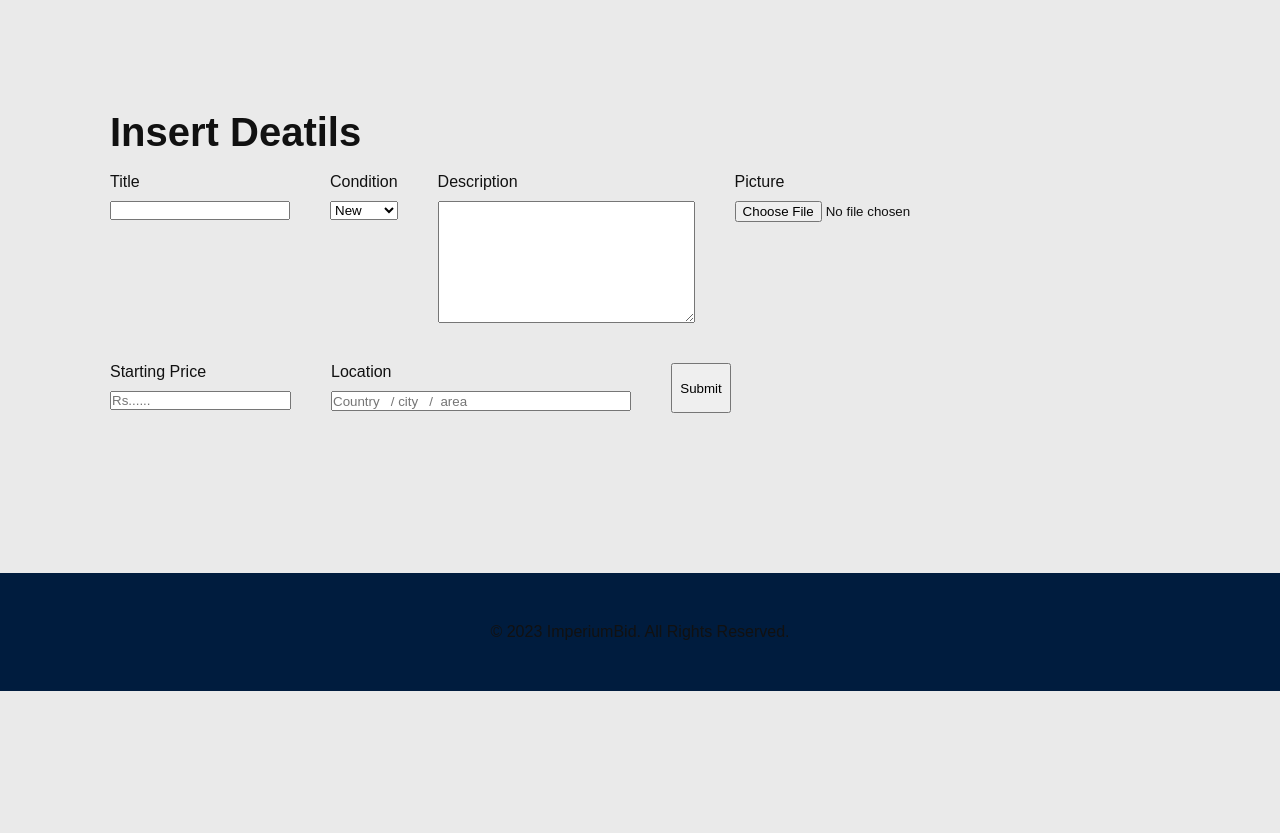
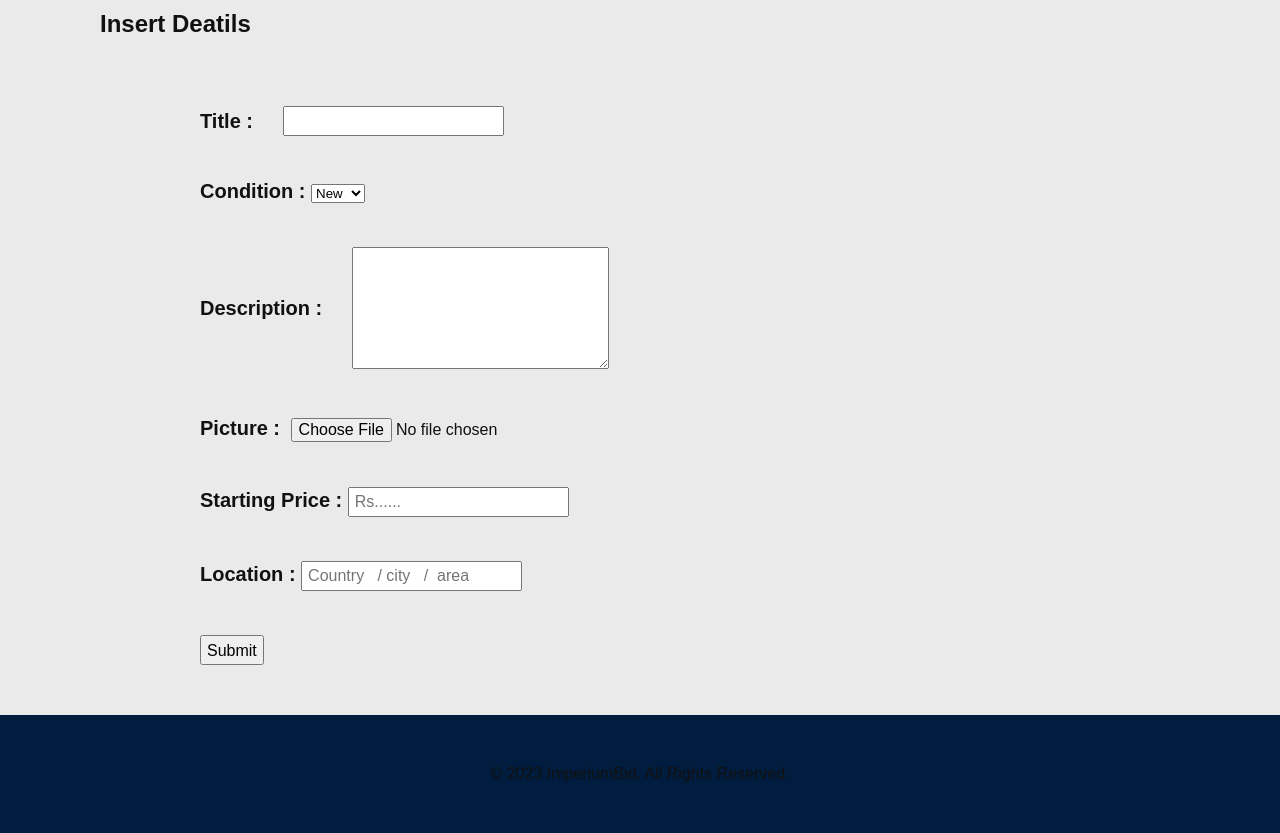
Before and after one commit to devrajoshi/BidBazaar-An-Online-Auction-Platform, a Django app: page /post/ in a window 1280 px wide. Shown: the part 78-911 px from the top of the page. Before the commit the page ends 769 px from the top, so only its background shows below. Run offline with Django 4.2, Linux system fonts and the light colour scheme.

Commit message:
`refac` : page to post item refactored

```diff
--- a/web/static/css/style.css
+++ b/web/static/css/style.css
@@ -151,6 +151,40 @@ main {
   height: 800px;
 }
 
+.item-details-title {
+  padding: 10px 0 50px 100px;
+}
+.post-item {
+  padding-left: 200px;
+
+  font-weight: bold;
+  font-size: 20px;
+
+  display: flex;
+}
+
+.post-item div {
+  margin-bottom: 2.2em;
+}
+
+.post-item input {
+  height: 30px;
+  padding: 5px;
+  font-size: 16px;
+}
+
+.post-item .item-title {
+  display: flex;
+  align-items: center;
+  gap: 30px;
+}
+
+.post-item .item-description {
+  display: flex;
+  align-items: center;
+  gap: 30px;
+}
+
 footer {
   padding: var(--padding-primary);
   text-align: center;
--- a/web/templates/post.html
+++ b/web/templates/post.html
@@ -2,39 +2,39 @@
 
 {% block body %}
 <!-- <main style="display: flex; justify-content: start; align-items: center;"> -->
-    <section style="padding: calc((100vh - 40px - 100px) / 6)">
-        <h2 style="font-size: 40px; text-align: top;">Insert Deatils</h2>
+    <section>
+        <h2 class="item-details-title">Insert Deatils</h2>
         <br>
-        <div style="display:flex;">
-            <form style="display: flex;flex-wrap: wrap; gap: 40px;">
-                <div style="display:flex;flex-direction: column; gap: 10px;">
-                    <label>Title</label>
-                    <input type="text" name="Title" style="width:180px">
-                </div>
-                <div style="display:flex;flex-direction: column;  gap: 10px;">
-                    <label>Condition</label>
+				<div class="post-item">
+            <form >
+							<div class="item-title">
+								<label>Title : </label>
+								<input type="text" name="Title">
+						</div>
+                <div class="item-condition">
+                    <label>Condition : </label>
                     <select name="Condition">
                         <option value="New">New</option>
                         <option value="Used">Used</option>
                     </select>
                 </div>
-                <div style="display:flex;flex-direction: column;  gap: 10px;">
-                    <label>Description</label>
+                <div class="item-description">
+                    <label>Description : </label>
                     <textarea rows="8" cols="30"></textarea>
                 </div>
-                <div style="display:flex;flex-direction: column;  gap: 10px;">
-                    <label>Picture</label>
+                <div class="item-pic">
+                    <label>Picture : </label>
                     <input type="file" value="picture">
                 </div>
-                <div style="display:flex;flex-direction: column;  gap: 10px;">
-                    <label>Starting Price</label>
+                <div class="item-starting-price">
+                    <label>Starting Price : </label>
                     <input type="text" name="InitialBid" placeholder="Rs......">
                 </div>
-                <div style="display:flex;flex-direction: column;  gap: 10px;">
-                    <label>Location</label>
-                    <input type="text" name="Location" placeholder="Country   / city   /  area" style="height:20px; width: 300px; ">
+                <div class="location-of-seller">
+                    <label>Location : </label>
+                    <input type="text" name="Location" placeholder="Country   / city   /  area">
                 </div>
-               <input type="submit" style="width: 60px; height: 50px;">
+               <input type="submit">
             </form>
         </div>
     </section>
```
